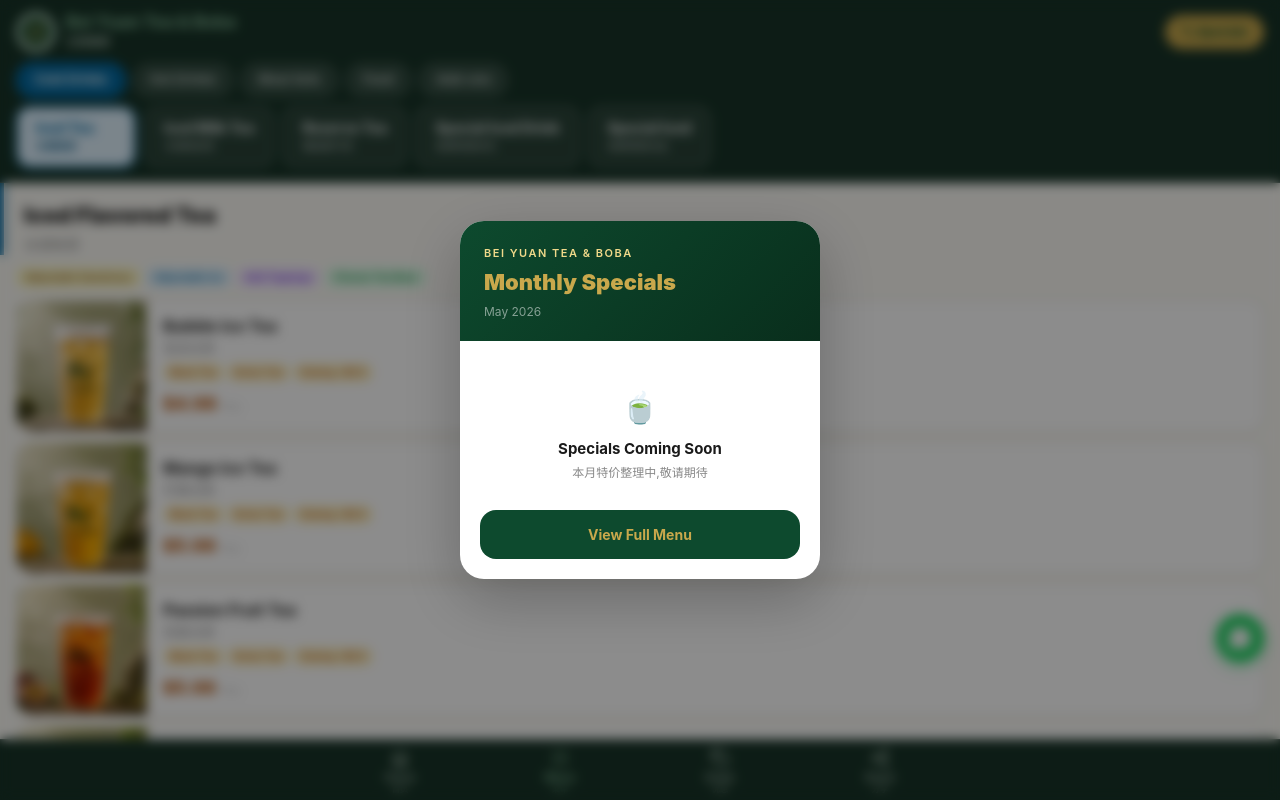
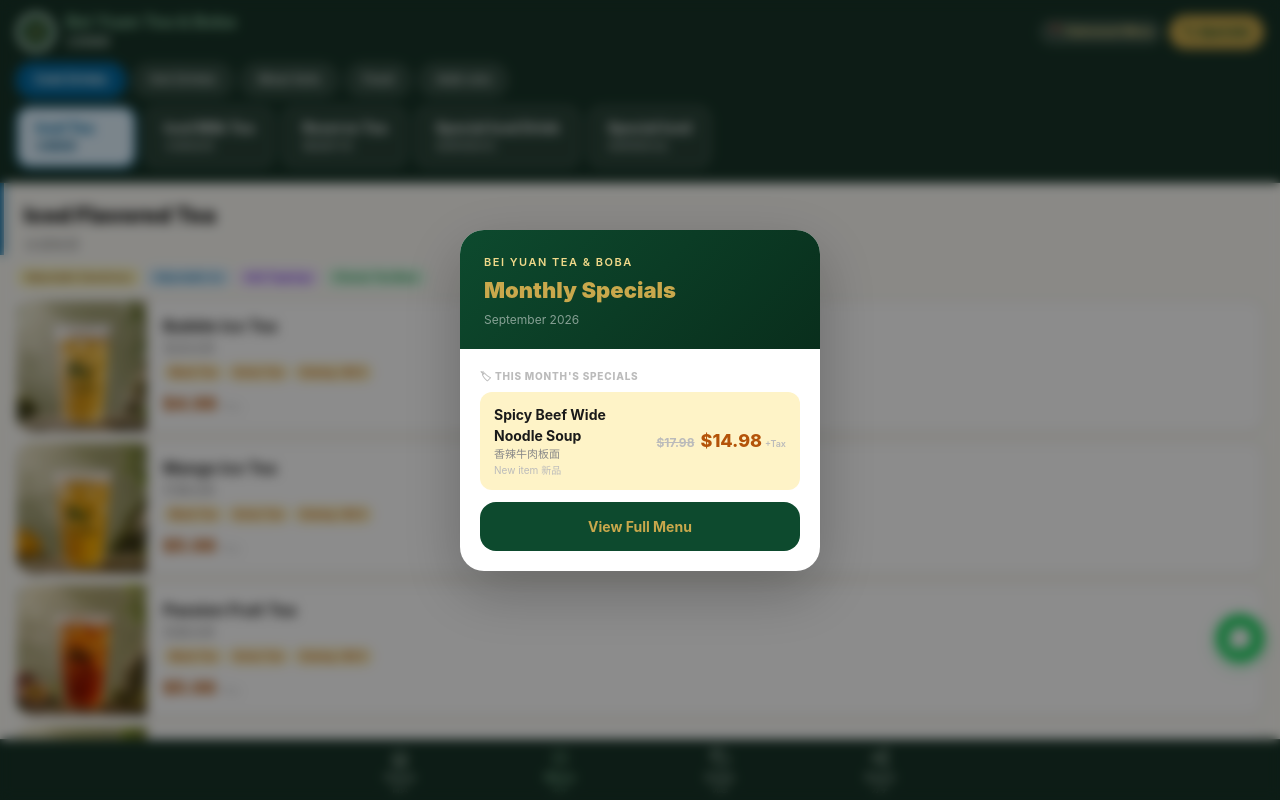
Before and after one commit to jy0088/luxtyle-menu, a Next.js app: page /menu/beiyuan in a window 1280 px wide. Both pictures are taken after a click on the button "🏷 Specials". Shown: the top 800 px of the page. Built offline with nearby package versions, Linux system fonts and the light colour scheme.

Commit message:
feat(BY): store filter, banmian promo popup, 黄焖鸡米饭套餐

```diff
--- a/src/app/menu/beiyuan/menuData.ts
+++ b/src/app/menu/beiyuan/menuData.ts
@@ -4,6 +4,10 @@
 // 冷饮 C-A / C-B 选乌龙(O)茶底 +$0.5,由页面按分类处理。
 
 export type TeaBase = 'B' | 'G' | 'O'; // Black / Green / Oolong
+
+// 门店 —— 标在单品/系列上表示「只有这家店有」,省略 at 即两店都有。
+// 例: { id:'X-01', ..., at:'miramesa' }  只在 Mira Mesa 出现
+export type StoreId = 'clairemont' | 'miramesa';
 
 export interface MenuItem {
   id: string;
@@ -17,6 +21,7 @@
   largeOnly?: boolean;
   caffeineF?: boolean;
   img?: string; // photo path e.g. /beiyuan-M-A-01.webp
+  at?: StoreId; // 仅此门店供应;省略 = 两店都有
   variants?: { label: string; labelEn: string }[]; // 形态二选一,如整根/切片,不影响价格
   customization?: Customization; // 单品覆盖:优先于分类的 customization(如 H-A-01 纯红/绿茶需茶底二选一)
 }
@@ -29,6 +34,7 @@
   items: { nameEn: string; nameCn: string; note?: string; seasonal?: boolean }[];
   note?: string;
   img?: string; // series photo path
+  at?: StoreId; // 仅此门店供应;省略 = 两店都有
 }
 
 export interface MenuCategory {
@@ -446,6 +452,7 @@
     { id: 'M-C-09', nameEn: 'Beef Soup with Dumplings', nameCn: '牛肉汤水饺', price: 18.98, img: '/beiyuan-M-C-09.webp' },
     { id: 'M-C-10', nameEn: 'Wonton Noodle Soup', nameCn: '馄饨面', price: 17.98, img: '/beiyuan-M-C-10.webp' },
     { id: 'M-C-11', nameEn: 'Pork Dumplings', nameCn: '猪肉水饺', price: 17.98, img: '/beiyuan-M-C-11.webp' },
+    { id: 'M-C-12', nameEn: 'Spicy Braised Chicken Rice Combo', nameCn: '黄焖鸡米饭套餐', price: 18.98, img: '/beiyuan-M-C-12.webp' },
   ],
 };
 
--- a/src/app/menu/beiyuan/page.tsx
+++ b/src/app/menu/beiyuan/page.tsx
@@ -1,9 +1,9 @@
 'use client';
 
-import { useState, useRef, useEffect } from 'react';
+import { useState, useRef, useEffect, useMemo } from 'react';
 import {
   allCategories, toppings, freeDrinkOptions, mealAddOns,
-  MenuCategory, MenuItem, MenuSubCategory,
+  MenuCategory, MenuItem, MenuSubCategory, StoreId,
 } from './menuData';
 import AppShell from '@/components/shell/AppShell';
 import ImageZoomOverlay from '@/components/ImageZoomOverlay';
@@ -14,13 +14,44 @@
 import { MealSetCustomizer, PlainItemAdder } from '@/components/cart/MealCustomizer';
 import type { Customization } from './menuData';
 
-// 本月特价 — 占位。填入 specials / picks 后,弹窗与「Specials」按钮会自动展示。
+// 本月特价 —— 「🏷 Specials」按钮打开的列表。清空数组即下架。
 const monthlySpecials = {
-  month: 'May 2026',
-  specials: [] as Array<{ nameEn: string; nameCn: string; price: number; note?: string }>,
+  month: 'September 2026',
+  specials: [
+    { nameEn: 'Spicy Beef Wide Noodle Soup', nameCn: '香辣牛肉板面', price: 14.98, was: 17.98, note: 'New item 新品' },
+  ] as Array<{ nameEn: string; nameCn: string; price: number; was?: number; note?: string }>,
   picks: [] as Array<{ nameEn: string; nameCn: string; price: number }>,
 };
 const hasSpecials = monthlySpecials.specials.length > 0 || monthlySpecials.picks.length > 0;
+
+// 临时活动海报 —— active:true 时,进店弹的是海报而不是 Monthly Specials 弹窗。
+// 活动结束把 active 改成 false 即可恢复原弹窗,其余不用动。
+const PROMO = {
+  active: true,
+  img: '/promo/banmian-4x5.webp',
+  alt: 'Spicy Beef Wide Noodle Soup 香辣牛肉板面',
+  autoCloseMs: 3000,
+};
+
+// 门店 —— 首页用 ?store=clairemont / ?store=miramesa 带进来,记在 localStorage
+const STORES: Record<StoreId, string> = {
+  clairemont: 'Clairemont Mesa',
+  miramesa: 'Mira Mesa',
+};
+function isStore(v: unknown): v is StoreId {
+  return v === 'clairemont' || v === 'miramesa';
+}
+/** 按门店过滤:没标 at 的一律保留 */
+function forStore<T extends { at?: StoreId }>(list: T[], store: StoreId): T[] {
+  return list.filter(x => !x.at || x.at === store);
+}
+function categoryForStore(cat: MenuCategory | null | undefined, store: StoreId) {
+  if (!cat) return cat ?? null;
+  const out: MenuCategory = { ...cat };
+  if (out.items) out.items = forStore(out.items, store);
+  if (out.subcategories) out.subcategories = forStore(out.subcategories, store);
+  return out;
+}
 
 const C = {
   bg: '#F5F2EC', card: '#FFFFFF', cardImg: '#EBEBEB', muted: '#F0EDE8',
@@ -529,6 +560,28 @@
   );
 }
 
+function PromoPopup({ onClose }: { onClose: () => void }) {
+  useEffect(() => {
+    const t = setTimeout(onClose, PROMO.autoCloseMs);
+    return () => clearTimeout(t);
+  }, [onClose]);
+  return (
+    <div
+      style={{ position: 'fixed', inset: 0, zIndex: 60, display: 'flex', alignItems: 'center', justifyContent: 'center', background: C.overlay, backdropFilter: 'blur(6px)', padding: 20 }}
+      onClick={onClose}
+    >
+      <div style={{ position: 'relative', width: '100%', maxWidth: 330, borderRadius: 22, overflow: 'hidden', boxShadow: '0 20px 60px rgba(0,0,0,0.3)' }} onClick={e => e.stopPropagation()}>
+        {/* eslint-disable-next-line @next/next/no-img-element */}
+        <img src={PROMO.img} alt={PROMO.alt} style={{ display: 'block', width: '100%' }} />
+        <button onClick={onClose} aria-label="Close" style={{ position: 'absolute', top: 10, right: 10, width: 30, height: 30, borderRadius: '50%', background: 'rgba(0,0,0,0.42)', border: 'none', color: '#fff', fontSize: 17, lineHeight: 1, cursor: 'pointer' }}>×</button>
+        <div style={{ background: '#fff', padding: '9px 12px 11px', textAlign: 'center', fontSize: 10.5, fontWeight: 700, color: C.sub, lineHeight: 1.5 }}>
+          图片仅供参考、以实物为准<br />Pictures are for reference only
+        </div>
+      </div>
+    </div>
+  );
+}
+
 function MonthlyPopup({ onClose }: { onClose: () => void }) {
   const empty = !hasSpecials;
   return (
@@ -557,7 +610,10 @@
                     <div style={{ fontSize: 11, color: C.sub }}>{s.nameCn}</div>
                     {s.note && <div style={{ fontSize: 10, color: C.faint }}>{s.note}</div>}
                   </div>
+                  <div style={{ display: 'flex', alignItems: 'baseline', gap: 6 }}>
+                    {s.was && <s style={{ fontSize: 12, color: C.faint, fontWeight: 700 }}>${s.was.toFixed(2)}</s>}
                     <Price value={s.price} size={18} />
+                  </div>
                 </div>
               ))}
             </>
@@ -588,13 +644,26 @@
 export default function BeiYuanPage() {
   const [activeTab, setActiveTab] = useState('C-A');
   const [showPopup, setShowPopup] = useState(false);
+  const [showPromo, setShowPromo] = useState(false);
   const [splashDone, setSplashDone] = useState(false);
   const tabsRef = useRef<HTMLDivElement>(null);
 
-  // Show popup after splash — only when there are specials to show
+  // 门店:优先读 ?store=,否则读上次记住的,默认 Clairemont
+  const [store, setStore] = useState<StoreId>('clairemont');
+  useEffect(() => {
+    try {
+      const q = new URLSearchParams(window.location.search).get('store');
+      if (isStore(q)) { setStore(q); localStorage.setItem('by_store', q); return; }
+      const saved = localStorage.getItem('by_store');
+      if (isStore(saved)) setStore(saved);
+    } catch {}
+  }, []);
+
+  // 启动页结束后弹窗:活动期弹海报,否则弹 Monthly Specials
   const handleSplashDone = () => {
     setSplashDone(true);
-    if (hasSpecials) setTimeout(() => setShowPopup(true), 300);
+    if (PROMO.active) setTimeout(() => setShowPromo(true), 300);
+    else if (hasSpecials) setTimeout(() => setShowPopup(true), 300);
   };
 
   useEffect(() => {
@@ -602,7 +671,8 @@
     el?.scrollIntoView({ behavior: 'smooth', block: 'nearest', inline: 'center' });
   }, [activeTab]);
 
-  const activeCategory = (activeTab === 'T' || activeTab === 'FREE-DRINK') ? null : allCategories.find(c => c.id === activeTab);
+  const rawCategory = (activeTab === 'T' || activeTab === 'FREE-DRINK') ? null : allCategories.find(c => c.id === activeTab);
+  const activeCategory = useMemo(() => categoryForStore(rawCategory, store), [rawCategory, store]);
   const activeSection = TAB_SECTIONS.find(s => s.tabs.some(t => t.id === activeTab));
   const activeSectionIndex = TAB_SECTIONS.findIndex(s => s.tabs.some(t => t.id === activeTab));
 
@@ -631,18 +701,30 @@
   return (
     <CartProvider>
       {!splashDone && <SplashScreen onDone={handleSplashDone} />}
+      {showPromo && <PromoPopup onClose={() => setShowPromo(false)} />}
       {showPopup && <MonthlyPopup onClose={() => setShowPopup(false)} />}
       <CartBar />
       <WhatsAppButton />
 
       <AppShell
         action={
+          <div style={{ display: 'flex', alignItems: 'center', gap: 7 }}>
+            <span style={{
+              display: 'inline-flex', alignItems: 'center', gap: 3,
+              background: 'rgba(255,255,255,0.14)', color: C.goldLight,
+              borderRadius: 999, padding: '5px 10px', fontSize: 10.5, fontWeight: 800,
+              whiteSpace: 'nowrap',
+            }}>
+              📍 {STORES[store]}
+            </span>
             <button onClick={() => setShowPopup(true)} style={{
               background: C.gold, color: C.brand, border: 'none',
-            borderRadius: 999, padding: '8px 16px', fontSize: 12, fontWeight: 800, cursor: 'pointer',
+              borderRadius: 999, padding: '8px 14px', fontSize: 12, fontWeight: 800, cursor: 'pointer',
+              whiteSpace: 'nowrap',
             }}>
               🏷 Specials
             </button>
+          </div>
         }
         nav={
           <>
```
Lines whose indentation alone changed are shown as unchanged.
